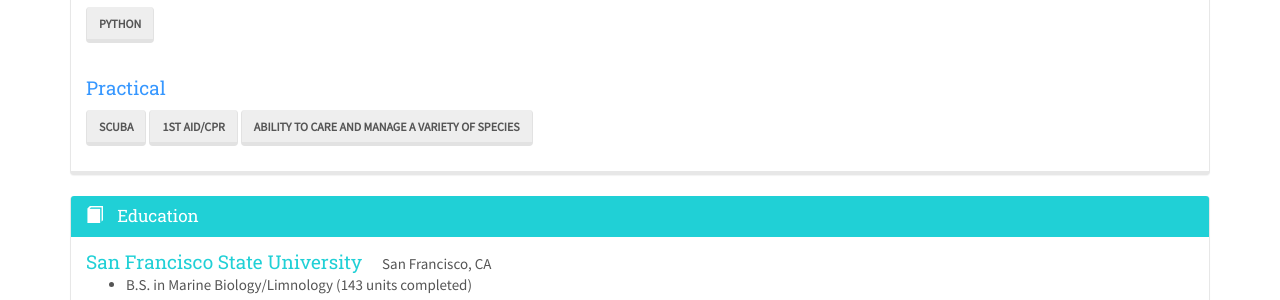
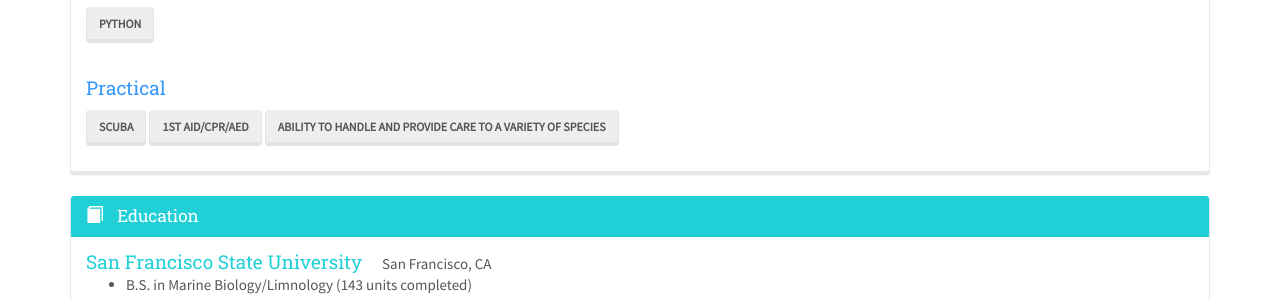
Before and after one commit to iondune/mackenziedunn.com, a Jekyll site: the page built from index.html, in a window 1280 px wide. Shown: the part 451-751 px from the top of the page. Built offline with Jekyll 4.4.1, drawn with Linux system fonts in a browser that asks for light colours; nearby versions of some CDN libraries.

Commit message:
Update other skills

```diff
--- a/_data/resume/skills.yml
+++ b/_data/resume/skills.yml
@@ -30,7 +30,7 @@ computer:
 practical:
   - name: Scuba
     description: I received a standard NAUI certification
-  - name: 1st Aid/CPR
-    description: I am certified till May 18, 2015
-  - name: Ability to Care and Manage a variety of species
+  - name: 1st Aid/CPR/AED
+    description: I received certification from ASHI
+  - name: Ability to handle and provide care to a variety of species
     description: Through volunteering, work, and my own experiences I have worked and taken care of a multitude of different animals.
```
